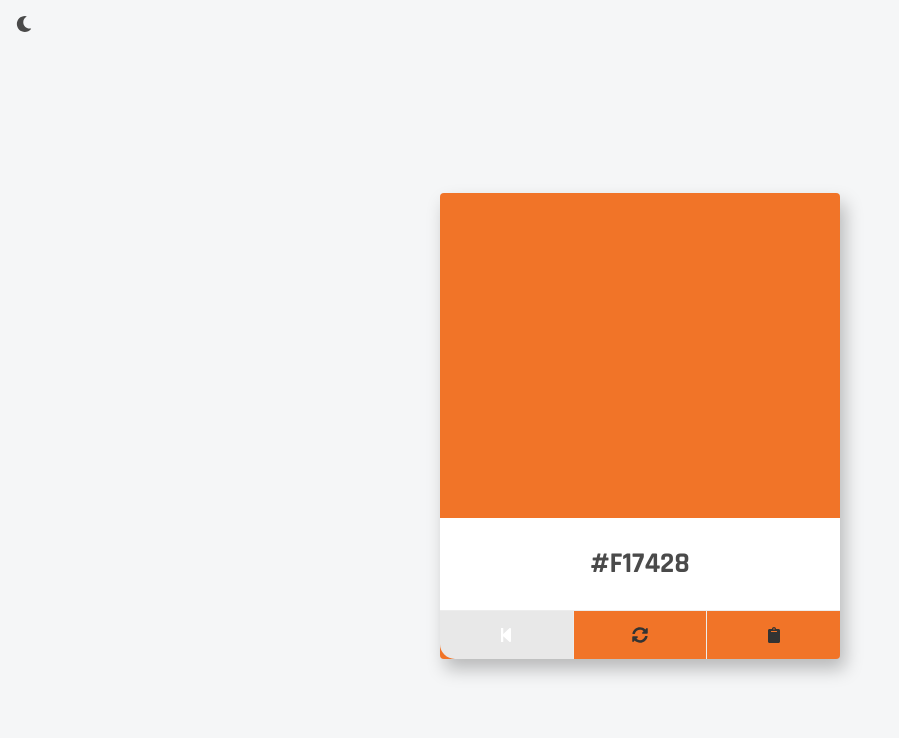
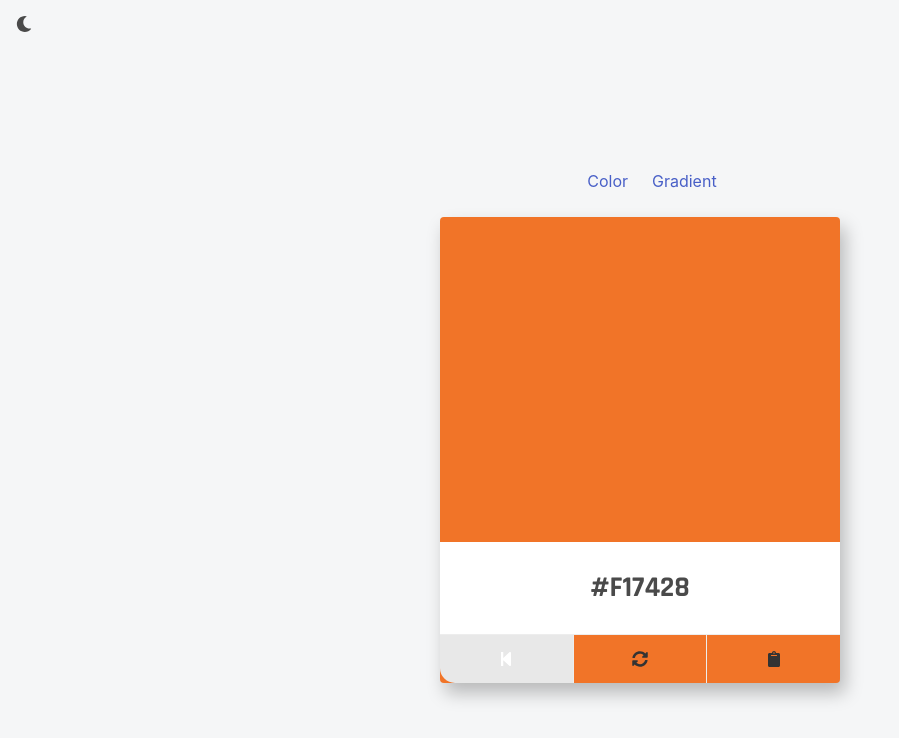
Before and after one commit to utensils/colorsplash, a React (Create React App) app: page / in a window 1280 px wide. Shown: the top 738 px of the page, without its empty margins (0-899 px from the left). Built offline with nearby package versions, Linux system fonts and the light colour scheme.

Commit message:
Basic React router navigation

```diff
--- a/package.json
+++ b/package.json
@@ -14,6 +14,7 @@
     "react-dom": "^16.4.1",
     "react-fontawesome": "^1.6.1",
     "react-router": "^4.3.1",
+    "react-router-dom": "^4.3.1",
     "react-scripts": "1.1.4"
   },
   "scripts": {
--- a/src/App.js
+++ b/src/App.js
@@ -1,5 +1,6 @@
 import React, { Component } from 'react';
 import { Route, Switch } from 'react-router';
+import { Link } from 'react-router-dom'
 import './App.css';
 
 import Colors from './components/Colors';
@@ -32,10 +33,22 @@ export default class App extends Component {
         </div>
         <div className="hero-body">
           <div className="container has-text-centered">
-            <Switch>
-              <Route exact path="/" component={Colors} />
-              <Route exact path="/gradient" component={Gradients} />
-            </Switch>
+            <div className="columns">
+              <div className="column is-half has-text-right">
+                <Link to="/">Color</Link>
+              </div>
+              <div className="column is-half has-text-left">
+                <Link to="/gradient">Gradient</Link>
+              </div>
+            </div>
+            <div className="columns">
+              <div className="column">
+                <Switch>
+                  <Route exact path="/" component={Colors} />
+                  <Route exact path="/gradient" component={Gradients} />
+                </Switch>
+              </div>
+            </div>
           </div>
         </div>
       </section>
--- a/src/components/Colors.js
+++ b/src/components/Colors.js
@@ -20,7 +20,7 @@ class Colors extends Component {
 
   render() {
     return (
-      <Swatch onBack={(newState) => this.setState(newState) } onGenerate={this.onGenerate} style={this.style}>
+      <Swatch onBack={(newState) => this.setState(newState)} onGenerate={this.onGenerate} style={this.style}>
         <div className="content is-uppercase">
           {this.state.color}
         </div>
--- a/src/components/Swatch.js
+++ b/src/components/Swatch.js
@@ -35,7 +35,6 @@ class Swatch extends Component {
 
   onGenerate = () => {
     let { current, previous } = this.state;
-    console.log(this.state);
 
     if (current) {
       previous.push(current);
```
Also changed, not shown: 1 other file (tests, documents, lock files or other folders).
